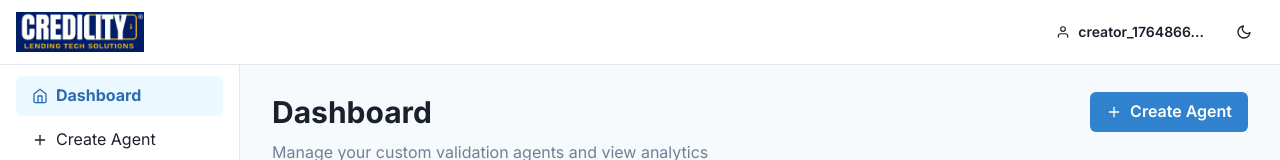
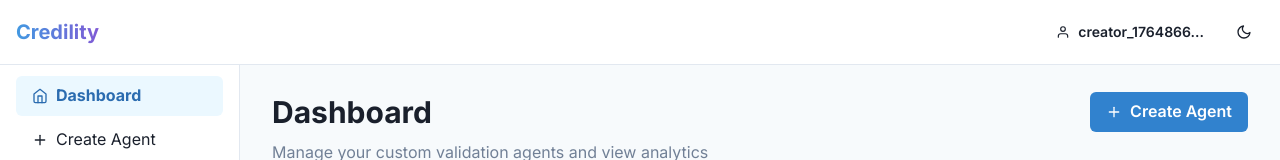
Before and after one commit to sankalpie-onelab/credility-frontend, a React (Create React App) app: page / in a window 1280 px wide. Shown: the top 160 px of the page. Built offline with nearby package versions, Linux system fonts and the light colour scheme; no server answers.

Commit message:
changed logo to heading

```diff
--- a/src/components/Layout/Navbar.js
+++ b/src/components/Layout/Navbar.js
@@ -51,13 +51,15 @@ const Navbar = ({ onMenuClick }) => {
             onClick={onMenuClick}
             aria-label="Open menu"
           />
-          <Image
-            src={logo}
-            alt="Credility Logo"
-            height="40px"
+          <Heading
+            size="md"
             cursor="pointer"
             onClick={() => navigate('/')}
-          />
+            bgGradient="linear(to-r, blue.400, purple.500)"
+            bgClip="text"
+          >
+            Credility
+          </Heading>
         </HStack>
 
         <HStack spacing={2}>
```
